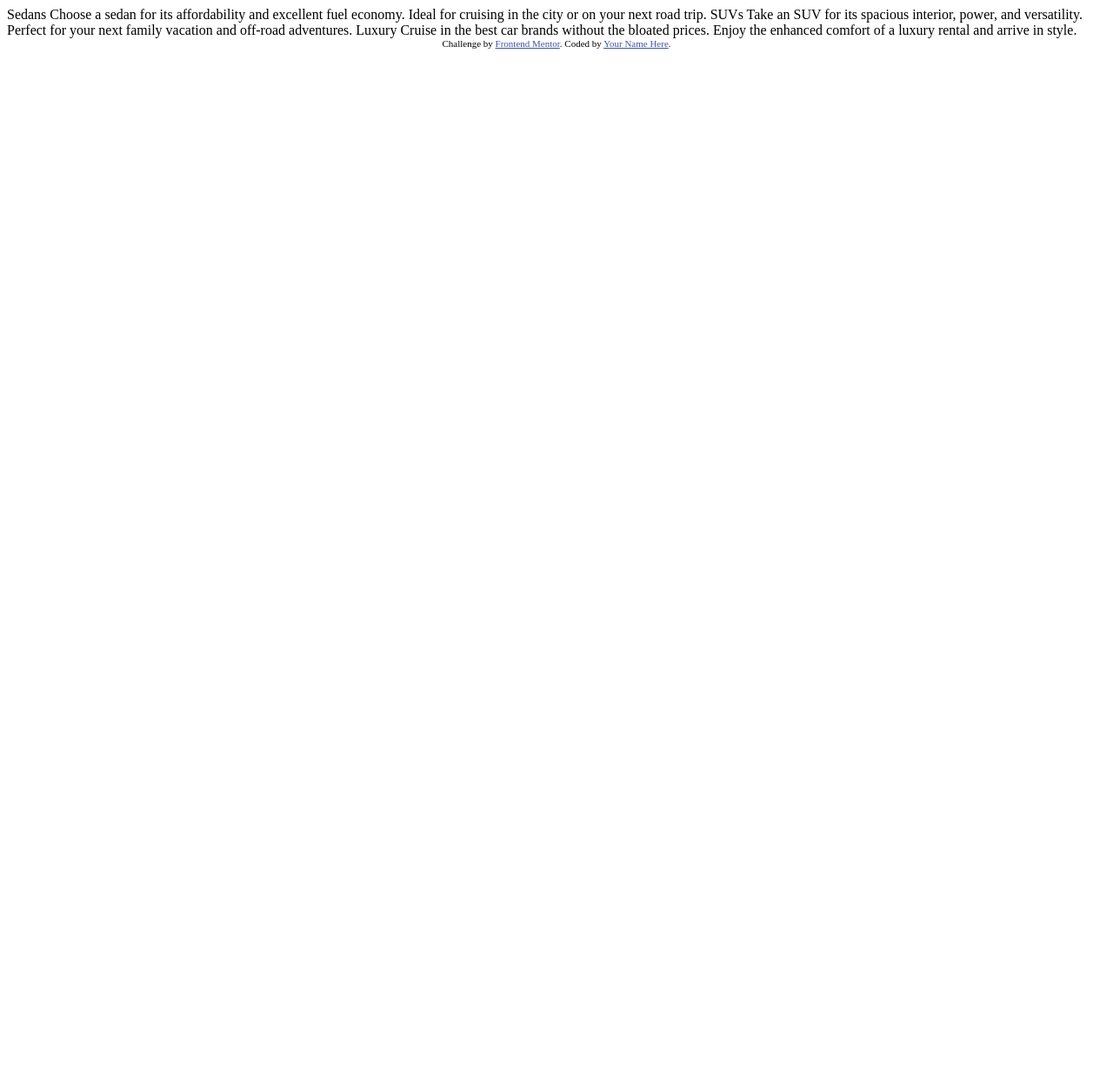
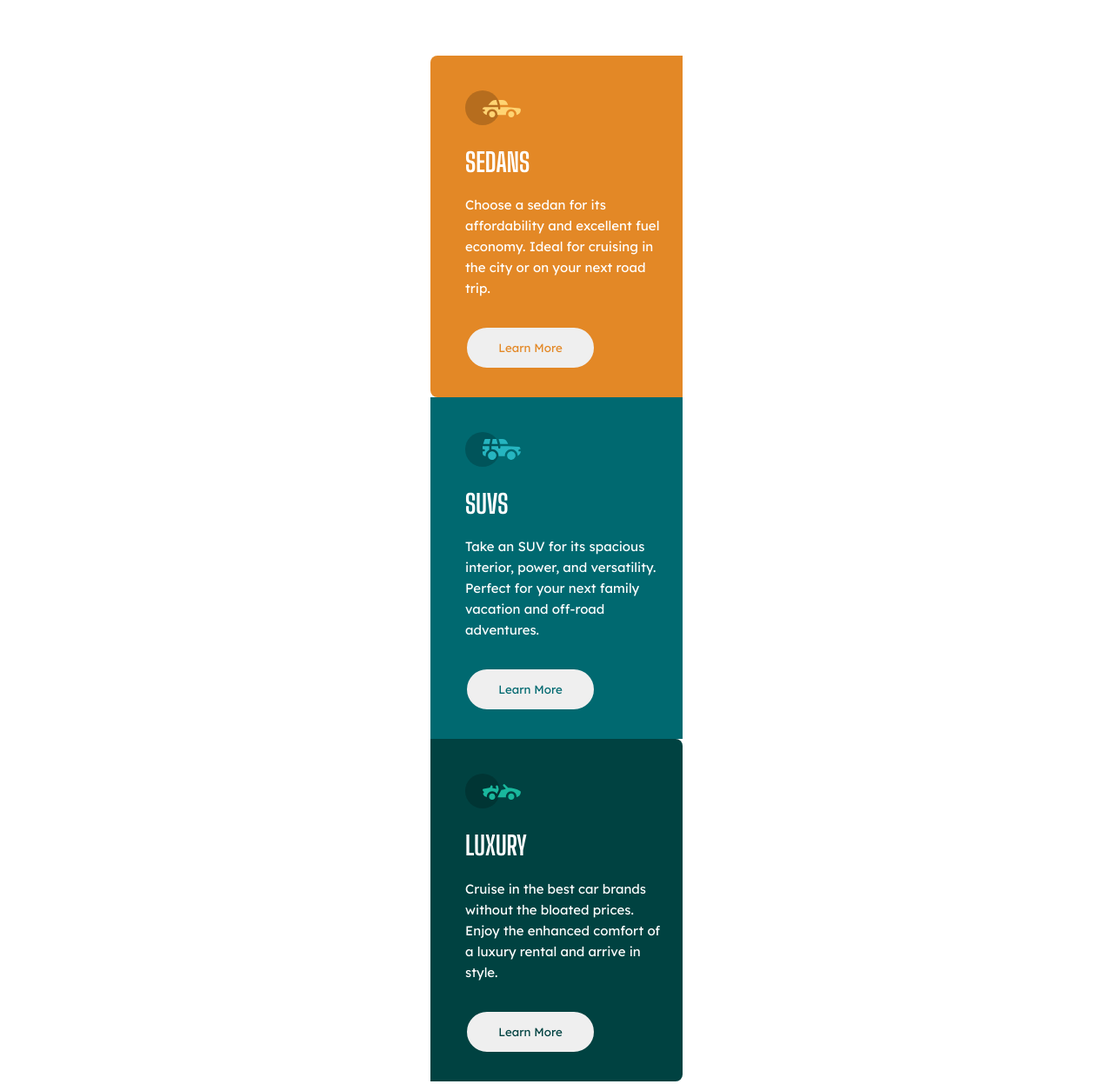
Before and after one commit to TatoNaranjo/TatoAprendeCSS, a website: page Proyectos/Componente de 3 Columnas/index.html in a window 1280 px wide. Shown: the top 1247 px of the page at 87% size. Before the commit the page ends 800 px from the top, so only its background shows below. Drawn offline with Linux system fonts and the light colour scheme.

Commit message:
3 Component Card

```diff
--- a/Proyectos/Componente de 3 Columnas/index.html
+++ b/Proyectos/Componente de 3 Columnas/index.html
@@ -5,32 +5,82 @@
   <meta name="viewport" content="width=device-width, initial-scale=1.0"> <!-- displays site properly based on user's device -->
 
   <link rel="icon" type="image/png" sizes="32x32" href="./images/favicon-32x32.png">
-
+  <link rel="stylesheet" href="./styles/style.css">
   <title>Frontend Mentor | 3-column preview card component</title>
 
-  <!-- Feel free to remove these styles or customise in your own stylesheet 👍 -->
-  <style>
-    .attribution { font-size: 11px; text-align: center; }
-    .attribution a { color: hsl(228, 45%, 44%); }
-  </style>
 </head>
 <body>
+  <main class = "card">
+    <div class="container">
 
-  Sedans
-  Choose a sedan for its affordability and excellent fuel economy. Ideal for cruising in the city
-  or on your next road trip.
 
-  SUVs
-  Take an SUV for its spacious interior, power, and versatility. Perfect for your next family vacation
-  and off-road adventures.
+    <div class ="component1 component">
+      <div class="image">
+        <img src="./images/icon-sedans.svg" alt="icon-sedans">
+      </div>
+      <div class="titulos">
+        <h1 class = "titulo">Sedans</h1>
+      </div>
 
-  Luxury
-  Cruise in the best car brands without the bloated prices. Enjoy the enhanced comfort of a luxury
-  rental and arrive in style.
+      <div class="texto">
+        <p>Choose a sedan for its affordability and excellent fuel economy. Ideal for cruising in the city
+          or on your next road trip.</p>
+      </div>
+
+      <div class="boton ">
+        <button class = "boton1">Learn More</button>
+      </div>
+
+    </div>
+    <div class ="component2 component">
+      <div class="image">
+        <img src="./images/icon-suvs.svg" alt="icon-suvs">
+      </div>
+      <div class="titulos">
+        <h1 class="titulo">SUVs</h1>
+      </div>
+
+
+        <div class="texto">
+          <p>
+          Take an SUV for its spacious interior, power, and versatility. Perfect for your next family vacation
+          and off-road adventures.
+        </p>
+        </div>
+
+        <div class="boton">
+          <button class = "boton2">Learn More</button>
+        </div>
+
+    </div>
+
+    <div class ="component3 component">
+      <div class="image">
+        <img src="./images/icon-luxury.svg" alt="icon-luxury">
+      </div>
+      <div class="titulos">
+        <h1 class="titulo">Luxury</h1>
+      </div>
+
+      <div class="texto">
+        <p>
+          Cruise in the best car brands without the bloated prices. Enjoy the enhanced comfort of a luxury
+          rental and arrive in style.
+        </p>
+      </div>
+      <div class="boton">
+          <button class = "boton3">Learn More</button>
+        </div>
+
+    </div>
+
+  </div>
+  </main>
+
 
   <div class="attribution">
     Challenge by <a href="https://www.frontendmentor.io?ref=challenge" target="_blank">Frontend Mentor</a>.
-    Coded by <a href="#">Your Name Here</a>.
+    Coded by <a href="https://tatonaranjo.netlify.app/">TatoNaranjo</a>.
   </div>
 </body>
 </html>
--- /dev/null
+++ b/Proyectos/Componente de 3 Columnas/styles/style.css
@@ -0,0 +1,167 @@
+@import url('https://fonts.googleapis.com/css2?family=Big+Shoulders+Display:wght@700&family=Lexend+Deca&display=swap');
+@import url('https://fonts.googleapis.com/css2?family=JetBrains+Mono:wght@700&display=swap');
+:root{
+    --componente1: hsl(31, 77%, 52%);
+    --componente2: hsl(184, 100%, 22%);
+    --componente3: hsl(179, 100%, 13%);
+}
+html,body{
+    height: 100%;
+    margin: 0;
+    padding: 0;
+}
+body{
+
+    font-size: 15px;
+    font-weight: normal;
+}
+.titulo{
+font-family: 'Big Shoulders Display';
+text-transform: uppercase;
+}
+.card{
+    display: flex;
+   align-items: center;
+   justify-content: center;
+
+}
+@media (min-width: 1440px){
+    .card{
+        display: flex;
+       align-items: center;
+       justify-content: center;
+       height: 90%;
+    }
+}
+@media (max-width:1440px) {
+    .card{
+        margin-top: 4rem;
+        margin-bottom: 6rem;
+    }
+}
+.container{
+    display: grid;
+    align-items: center;
+    grid-template-columns: repeat(1,1fr);
+
+}
+@media (min-width:1440px){
+.container{
+    display: flex;
+    justify-content: center;
+    align-items: center;
+}
+
+}
+.component{
+height: auto;
+width: 250px;
+background-color: greenyellow;
+text-align: left;
+color:white;
+padding-top: 2rem;
+padding-left: 2.0rem;
+}
+
+
+.component:last-child{
+    border-radius:0rem 0rem .5rem .5rem;
+    }
+    .component:first-child{
+        border-radius: .5rem .5rem 0rem 0rem;
+    }
+@media (min-width:768px){
+    .component{
+        width:250px;
+        padding-top:2.5rem;
+        padding-left: 2.5rem;
+    }
+    .component:last-child{
+        border-radius:0rem .5rem .5rem 0rem;
+        }
+        .component:first-child{
+            border-radius: .5rem 0rem 0rem .5rem;
+        }
+    }
+
+.component1{
+    background-color: var(--componente1);
+}
+.component2{background-color: var(--componente2);}
+.component3{background-color: var(--componente3);}
+
+.texto{
+    font-family: 'Lexend Deca', sans-serif;
+    padding-right:1.5rem;
+    line-height: 1.5rem;
+    font-weight: 400;
+    padding-bottom:1rem;
+}
+@media (min-width:1440px) {
+    .texto{
+        padding-bottom: 4rem;
+        padding-right:2.5rem;
+    }
+}
+button{
+    font-family: 'Lexend Deca', sans-serif;
+border-style: 2px solid;
+width: 150px;
+height: 50px;
+border-radius: 10rem;
+margin-bottom: 2rem;
+text-align: center;
+}
+
+@media (min-width:1440px){
+    button{
+        margin-bottom: 3rem;
+    }
+}
+.boton1{
+color:var(--componente1);
+border:2px solid var(--componente1);
+}
+.boton1:hover{
+    background-color: var(--componente1);
+    color:white;
+   border:2px solid white;
+}
+.boton2{
+color:var(--componente2);
+border:2px solid var(--componente2);
+}
+.boton2:hover{
+    background-color: var(--componente2);
+    color:white;
+   border:2px solid white;
+}
+.boton3{
+    color: var(--componente3);
+    border:2px solid var(--componente3);
+}
+.boton3:hover{
+    background-color: var(--componente3);
+    color:white;
+   border:2px solid white;
+}
+/*Credits*/
+
+.attribution {
+    font-size: 11px; text-align: center;
+    font-family: 'JetBrains Mono', monospace;}
+.attribution a {
+    color: hsl(228, 45%, 44%);
+
+    text-decoration: none;
+}
+.attribution a:last-child:hover {
+    transition: 1s;
+    color:orange;
+}
+@media (max-width:1440px) {
+    .attribution{
+        font-size: 18px;
+        padding-bottom: 1rem;
+    }
+}
```
Also changed, not shown: Proyectos/Componente de 3 Columnas/README-template.md.
